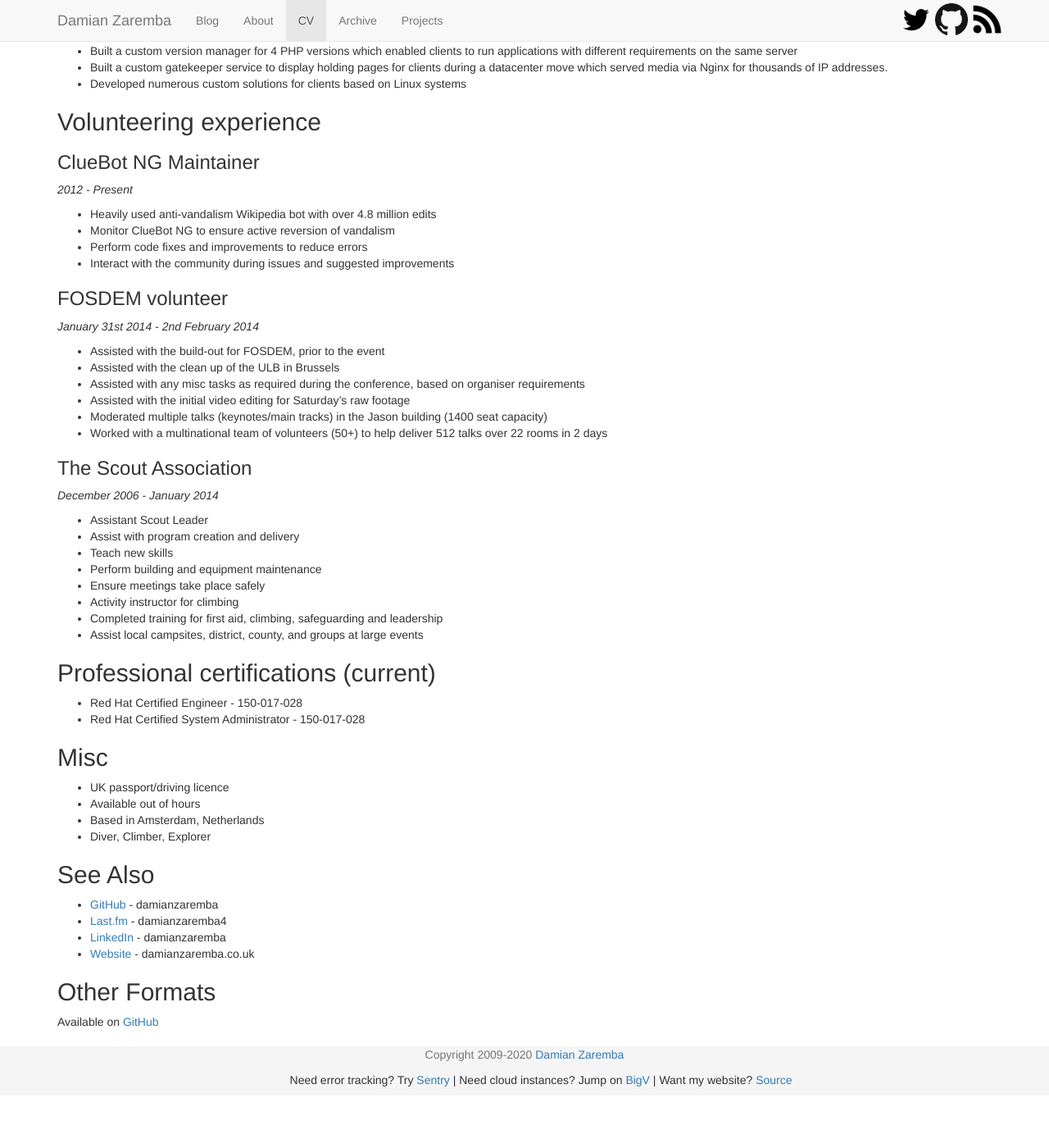
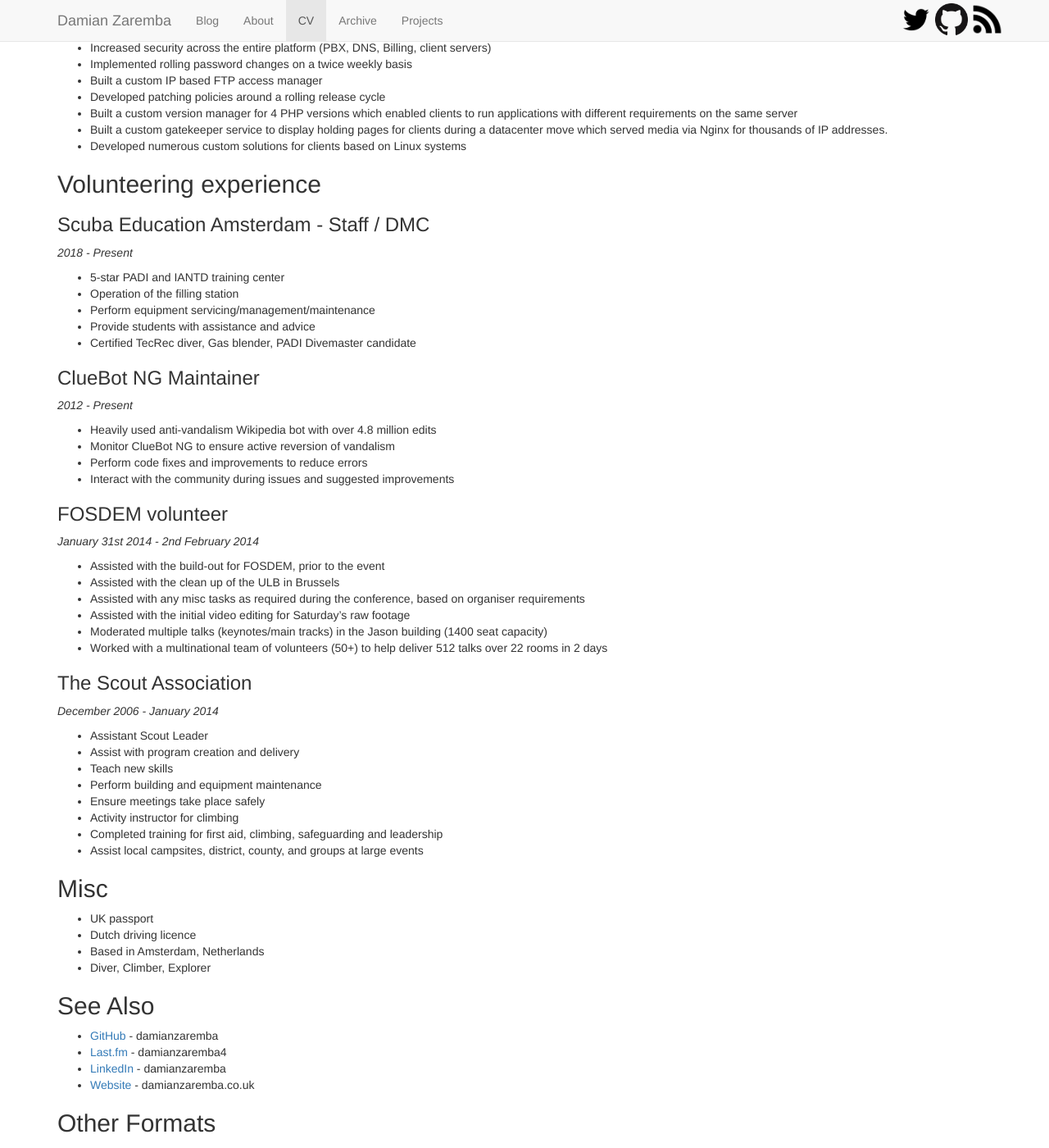
Before and after one commit to DamianZaremba/damianzaremba.co.uk, a Jekyll site: the page built from content/cv/index.markdown, in a window 1280 px wide and 1400 px high, scrolled down 3969 px. Shown: the whole window at 82% size. Built offline with Jekyll 4.4.1, drawn with Linux system fonts in a browser that asks for light colours; comment, search, counter and statistics services are not loaded; before the commit the page ends 5306 px from its top, so only the background shows below that; some of the changed text lies outside the part shown.

Commit message:
Updating CV from source

```diff
--- a/content/cv/index.markdown
+++ b/content/cv/index.markdown
@@ -17,8 +17,11 @@
 
 Employment History
 ------------------
+### Fastly - Senior Network Engineer
+*September 2018 - Present*
+
 ### Booking.com - Network Engineer
-*September 2016 - Present*
+*September 2016 - September 2018*
 
 Focused on the design, engineering and management of AS43996 & AS202196, powering Booking.com globally.
 
@@ -210,6 +213,15 @@
 
 Volunteering experience
 -----------------------
+### Scuba Education Amsterdam - Staff / DMC
+*2018 - Present*
+
+* 5-star PADI and IANTD training center
+* Operation of the filling station
+* Perform equipment servicing/management/maintenance
+* Provide students with assistance and advice
+* Certified TecRec diver, Gas blender, PADI Divemaster candidate
+
 ### ClueBot NG Maintainer
 *2012 - Present*
 
@@ -240,15 +252,10 @@
 * Completed training for first aid, climbing, safeguarding and leadership
 * Assist local campsites, district, county, and groups at large events
 
-Professional certifications (current)
--------------------------------------
-* Red Hat Certified Engineer - 150-017-028
-* Red Hat Certified System Administrator - 150-017-028
-
 Misc
 ----
-* UK passport/driving licence
-* Available out of hours
+* UK passport
+* Dutch driving licence
 * Based in Amsterdam, Netherlands
 * Diver, Climber, Explorer
 
```
